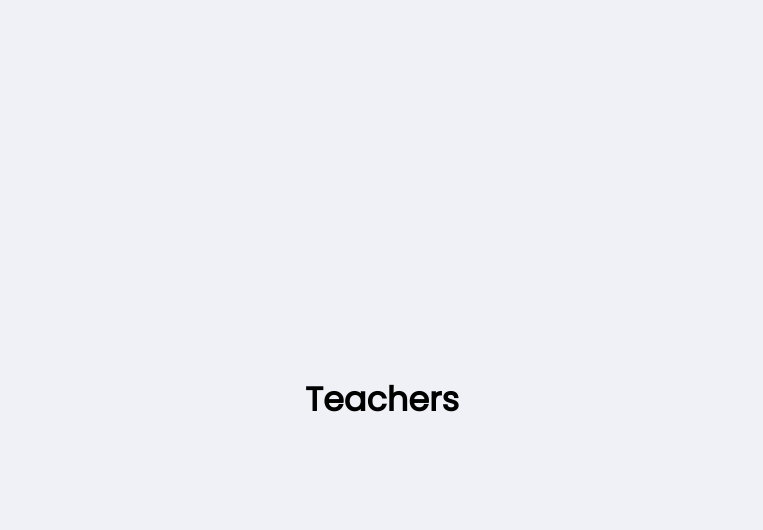
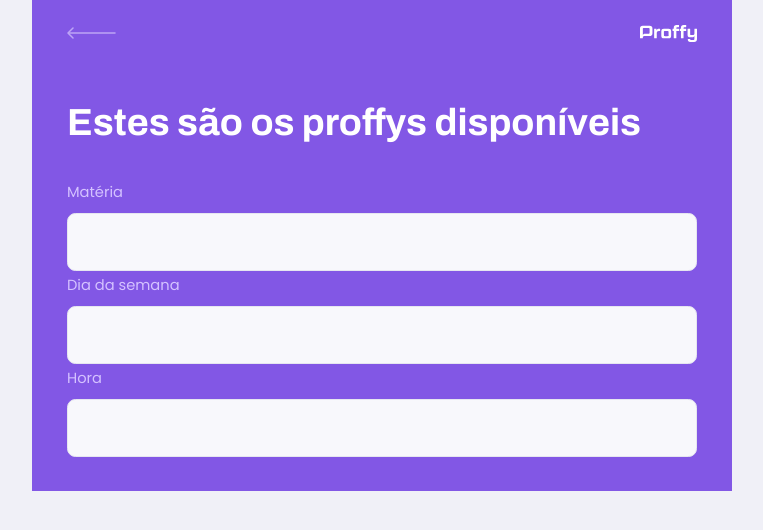
Before and after one commit to alex-dev2015/proffy_web, a React (Create React App) app: page /study in a window 1280 px wide. Shown: the top 530 px of the page, without its empty margins (258-1021 px from the left). Built offline with nearby package versions, Linux system fonts and the light colour scheme.

Commit message:
Criado os compoentes das páginas

```diff
--- /dev/null
+++ b/src/components/PageHeader/index.tsx
@@ -0,0 +1,32 @@
+import React from 'react';
+import { Link } from 'react-router-dom';
+
+import logoImg from '../../assets/images/logo.svg'
+import backIcon from '../../assets/images/icons/back.svg'
+
+interface PageHeaderProps {
+  title: string;
+}
+
+const PageHeader: React.FC<PageHeaderProps> = (props) =>{
+  return (
+    <header className="page-header">
+              <div className="top-bar-container">
+                <Link to="/">
+                    <img src={backIcon} alt="Voltar"/>
+                </Link>
+                    <img src={logoImg} alt="Proffy" />
+              </div>
+
+              <div className="header-content">
+                <strong>{props.title}</strong>
+
+                {props.children }
+
+              </div>
+
+            </header>
+  )
+}
+
+export default PageHeader
--- a/src/pages/TeacherForm/index.tsx
+++ b/src/pages/TeacherForm/index.tsx
@@ -1,8 +1,12 @@
 import React from 'react';
+import PageHeader from '../../components/PageHeader';
 
 function TeacherForm(){
     return (
-        <h1>Teacher Form</h1>
+        <div id="page-teacher-form" className="container">
+           <PageHeader title="Que incrível que você quer dar aulas."/>
+
+        </div>
     )
 }
 
--- a/src/pages/TeacherList/index.tsx
+++ b/src/pages/TeacherList/index.tsx
@@ -1,8 +1,34 @@
 import React from 'react';
+import './styles.css'
+import PageHeader from '../../components/PageHeader';
+
 
 function TeacherList(){
     return (
-        <h1>Teachers</h1>
+        <div id="page-teacher-list" className="container">
+           <PageHeader title="Estes são os proffys disponíveis">
+               <form  id="search-teachers">
+                  <div className="input-block">
+                    <label htmlFor="subject" >Matéria</label>
+                    <input type="text" id="subject"/>
+                  </div>
+
+                  <div className="input-block">
+                    <label htmlFor="week_day" >Dia da semana</label>
+                    <input type="text" id="week_day"/>
+                  </div>
+
+                  <div className="input-block">
+                    <label htmlFor="time" >Hora</label>
+                    <input type="text" id="time"/>
+                  </div>
+
+
+
+               </form>
+           </PageHeader>
+
+        </div>
     )
 }
 
--- /dev/null
+++ b/src/pages/TeacherList/styles.css
@@ -0,0 +1,84 @@
+#page-teacher-list{
+  width: 100vw;
+  height: 100vh;
+}
+
+.page-header{
+  display: flex;
+  flex-direction: column;
+  background-color: var(--color-primary);
+}
+
+.page-header .top-bar-container{
+  width: 90%;
+  margin: 0 auto;
+  display: flex;
+  justify-content: space-between;
+  align-items: center;
+  color: var(--color-text-in-primary);
+  padding: 1.6rem 0;
+}
+
+.page-header .top-bar-container a{
+  height: 3.2rem;
+  transition: opacity 0.2s;
+}
+
+.page-header .top-bar-container a:hover{
+  opacity: 0.6;
+}
+.page-header .top-bar-container > img{
+  height: 1.6rem;
+}
+
+.page-header .header-content{
+  width: 90%;
+  margin: 0 auto;
+  position: relative;
+  margin: 3.2rem auto;
+}
+
+.page-header .header-content strong{
+  font: 700 3.6rem Archivo;
+  line-height: 4.2rem;
+  color: var(--color-title-in-primary);
+}
+
+#search-teachers{
+  margin-top: 3.2rem;
+}
+
+#search-teachers label{
+ color: var(--color-text-in-primary);
+}
+
+#search-teachers .input-block{
+  position: relative;
+}
+
+#search-teachers .input-block label{
+  font-size: 1.4rem;
+}
+
+#search-teachers .input-block input{
+  width: 100%;
+  height: 5.6rem;
+  margin-top: 0.8rem;
+  border-radius: 0.8rem;
+  background: var(--color-input-background);
+  border: 1px solid var(--color-line-in-white);
+  outline: 0;
+  padding: 0 1.6rem;
+  font: 1.6rem Archivo;
+}
+
+#search-teachers .input-block:focus-within::after{
+  width: calc(100% - 3.2rem);
+  height: 2px;
+  content: '';
+  background: var(--color-primary-light);
+  position: absolute;
+  left: 1.6rem;
+  right: 1.6rem;
+  bottom: 0;
+}
```
Also changed, not shown: src/components/PageHeader/styles.css (added), 1 other file (tests, documents, lock files or other folders).
